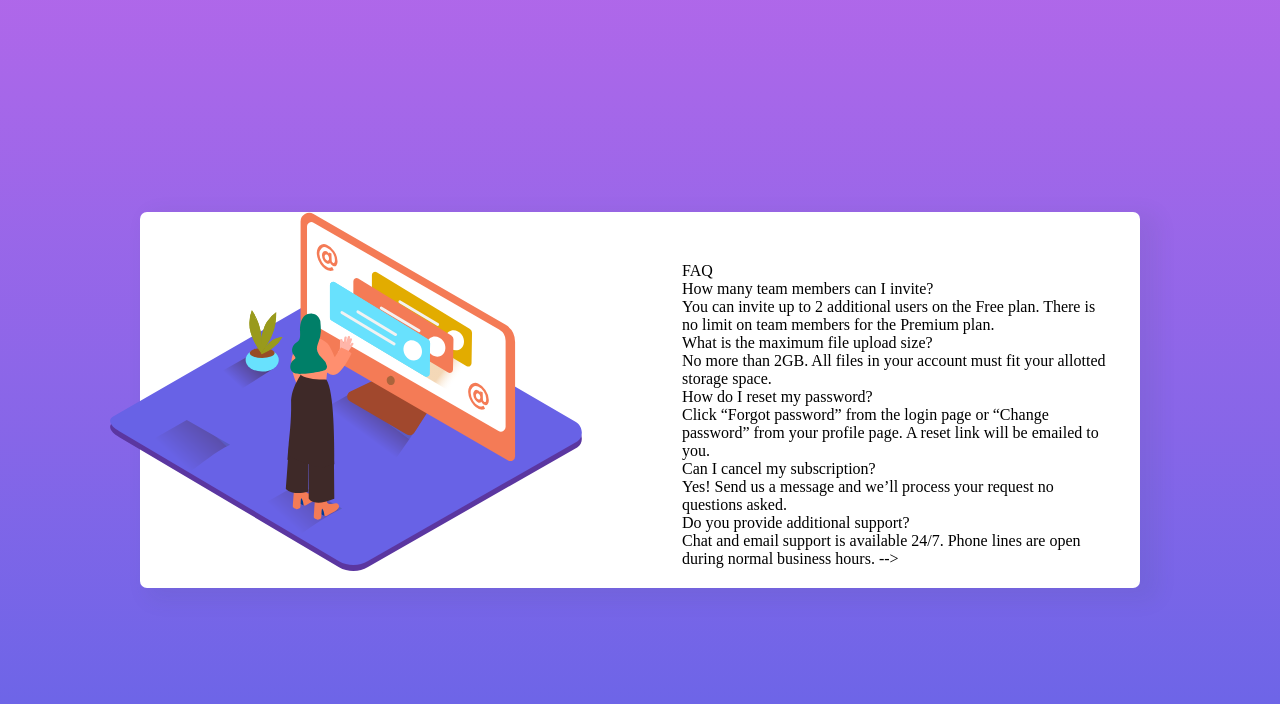
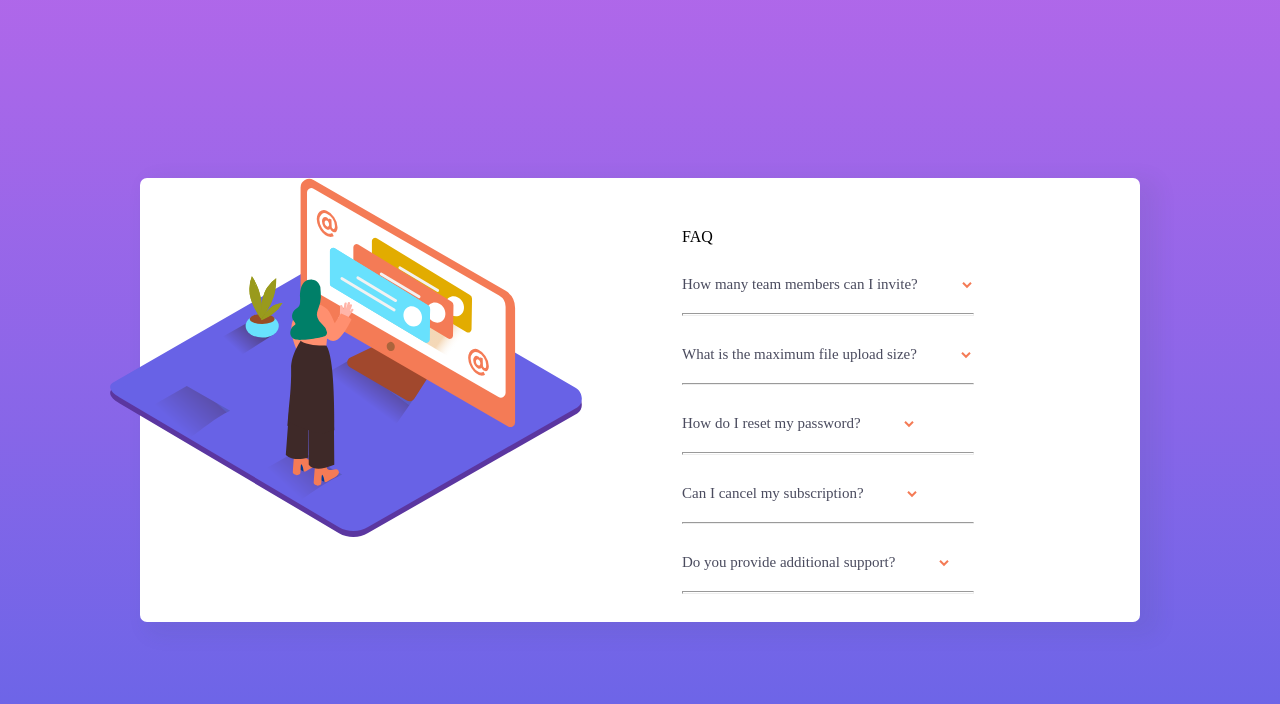
Before and after one commit to Youssef5107/FAQ-Accordion-Card, a plain HTML site: page index.html in a window 1280 px wide. Drawn offline with Linux system fonts and the light colour scheme; files whose address does not match are found by name; a web font is replaced by a local one.

Commit message:
style:adjust page content style

```diff
--- a/css/style.css
+++ b/css/style.css
@@ -65,3 +65,43 @@ main {
 .main-img {
 	margin-left: -30px;
 }
+
+.arrow-down1,
+.arrow-down2,
+.arrow-down3,
+.arrow-down4,
+.arrow-down5 {
+	margin-left: 40px;
+}
+
+.content1,
+.content2,
+.content3,
+.content4,
+.content5 {
+	display: none;
+	color: var(--Dark-grayish-blue);
+	font-family: light;
+	font-size: 13px;
+	max-width: 305px;
+	width: 100%;
+}
+
+.title1,
+.title2,
+.title3,
+.title4,
+.title5 {
+
+	color: var(--Very-dark-grayish-blue);
+	font-size: 15px;
+	font-family: light;
+	margin-top: 30px;
+}
+
+hr {
+	height: 0.5px;
+	max-width: 350px;
+	width: 100%;
+	margin-top: 20px;
+}
--- a/index.html
+++ b/index.html
@@ -155,33 +155,58 @@
 			<div class="main-content">
 				<div class="title">FAQ</div>
 				<div class="main-idea">
-					<div class="title1"> How many team members can I invite?</div>
+					<div class="title1"> How many team members can I invite?
+						<svg role="button" class="arrow-down1" width="10" height="7" xmlns="http://www.w3.org/2000/svg">
+							<path d="M1 .799l4 4 4-4" stroke="#F47B56" stroke-width="2" fill="none"
+								fill-rule="evenodd" />
+						</svg>
+					</div>
 					<div class="content1"> You can invite up to 2 additional users on the Free plan. There is no limit
-						on
-						team members for the Premium plan.</div>
+						on team members for the Premium plan.</div>
 				</div>
+				<hr>
 				<div class="main-idea">
-					<div class="title2">What is the maximum file upload size?</div>
+					<div class="title2">What is the maximum file upload size? <svg role="button" class="arrow-down2"
+							width="10" height="7" xmlns="http://www.w3.org/2000/svg">
+							<path d="M1 .799l4 4 4-4" stroke="#F47B56" stroke-width="2" fill="none"
+								fill-rule="evenodd" />
+						</svg></div>
 					<div class="content2"> No more than 2GB. All files in your account must fit your allotted storage
 						space.
 					</div>
 				</div>
+				<hr>
 				<div class="main-idea">
-					<div class="title3">How do I reset my password?</div>
+					<div class="title3">How do I reset my password? <svg role="button" class="arrow-down3" width="10"
+							height="7" xmlns="http://www.w3.org/2000/svg">
+							<path d="M1 .799l4 4 4-4" stroke="#F47B56" stroke-width="2" fill="none"
+								fill-rule="evenodd" />
+						</svg></div>
 					<div class="content3">Click “Forgot password” from the login page or “Change password” from your
 						profile page.
 						A reset link will be emailed to you.</div>
 				</div>
+				<hr>
 				<div class="main-idea">
-					<div class="title4">Can I cancel my subscription?</div>
+					<div class="title4">Can I cancel my subscription? <svg role="button" class="arrow-down4" width="10"
+							height="7" xmlns="http://www.w3.org/2000/svg">
+							<path d="M1 .799l4 4 4-4" stroke="#F47B56" stroke-width="2" fill="none"
+								fill-rule="evenodd" />
+						</svg></div>
 					<div class="content4">Yes! Send us a message and we’ll process your request no questions asked.
 					</div>
 				</div>
+				<hr>
 				<div class="main-idea">
-					<div class="title5">Do you provide additional support?</div>
+					<div class="title5">Do you provide additional support? <svg role="button" class="arrow-down5"
+							width="10" height="7" xmlns="http://www.w3.org/2000/svg">
+							<path d="M1 .799l4 4 4-4" stroke="#F47B56" stroke-width="2" fill="none"
+								fill-rule="evenodd" />
+						</svg></div>
 					<div class="content5">Chat and email support is available 24/7. Phone lines are open during normal
 						business hours. --></div>
 				</div>
+				<hr>
 			</div>
 		</div>
 	</main>
```
